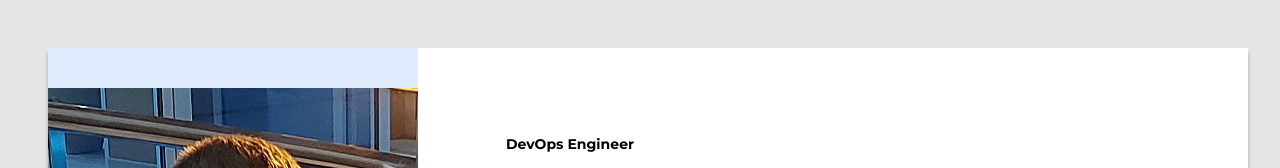
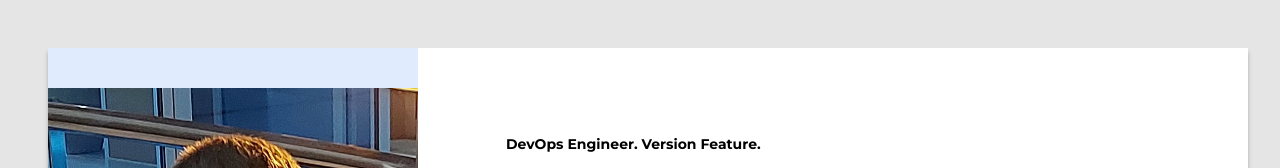
Before and after one commit to soloma70/CV_DevOps, a plain HTML site: page index.html in a window 1280 px wide. Shown: the top 168 px of the page. Drawn offline with Linux system fonts and the light colour scheme.

Commit message:
Ver.name

```diff
--- a/index.html
+++ b/index.html
@@ -25,7 +25,7 @@
 
             <!-- About Me -->
             <div class="about-me-container">
-                <h2 class="my-profession">DevOps Engineer</h2>
+                <h2 class="my-profession">DevOps Engineer. Version Feature.</h2>
                 <h1 class="my-name">Mykhailo Solomashenko</h1>
                 <p class="my-descr">DevOps is a set of practices that make it easier for development and operations
                     departments to work together. And here both as development as operation are required, i.e. the
```
